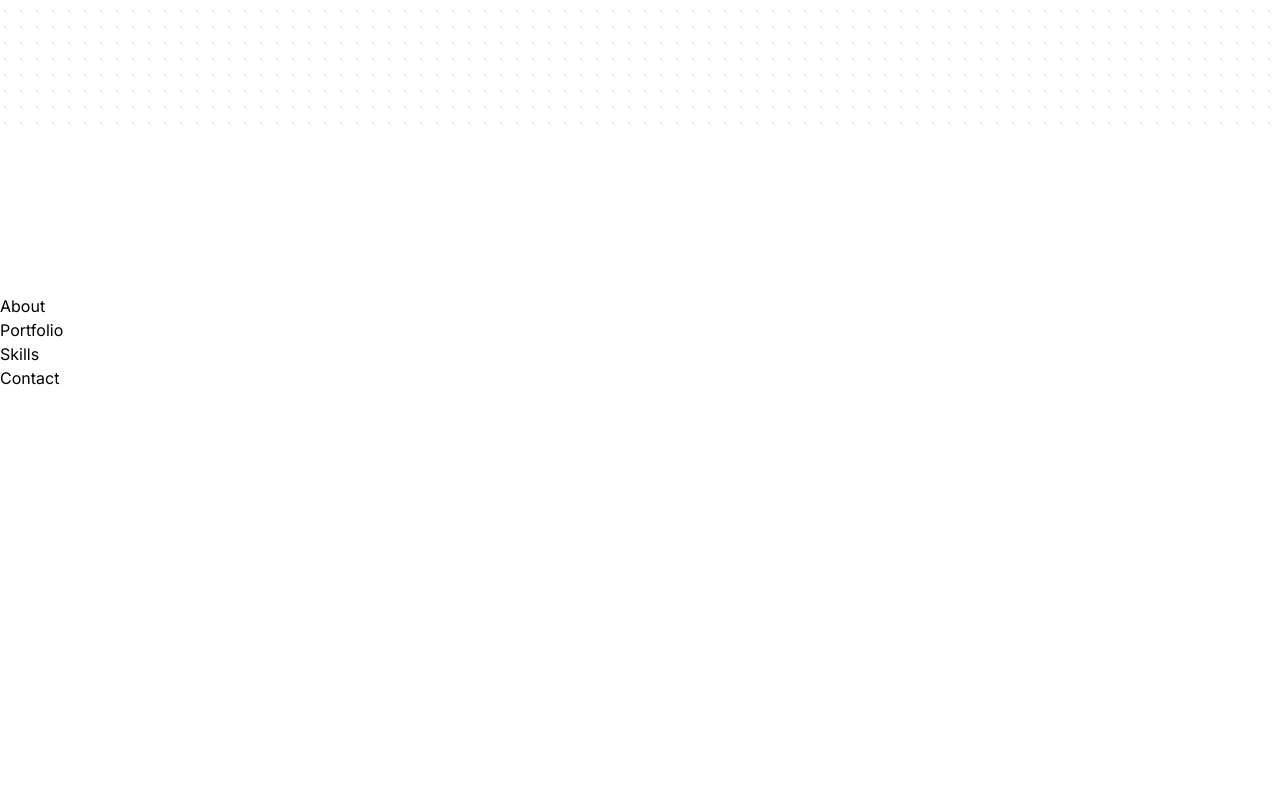
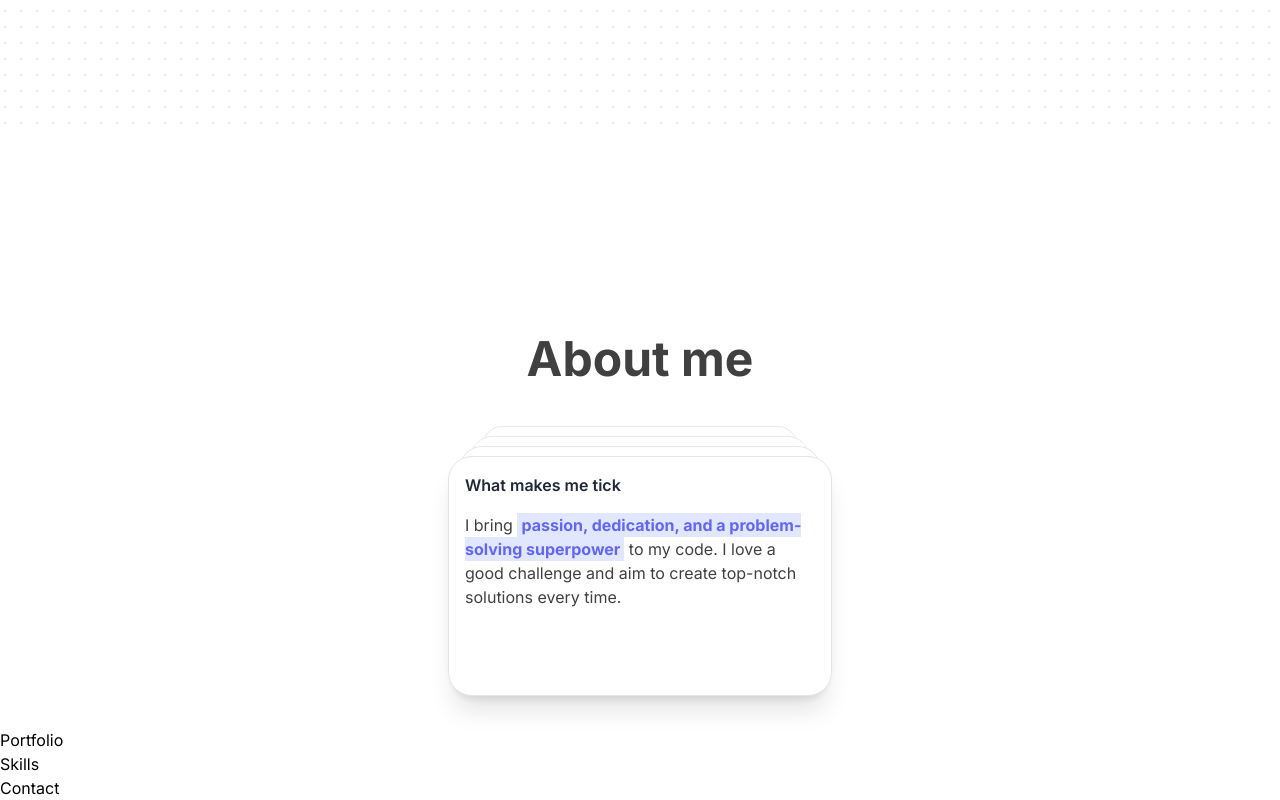
Before and after one commit to tmatteozzi/portfolio, a Next.js app: page / in a window 1280 px wide. Shown: the part 506-1306 px from the top of the page. Before the commit the page ends 896 px from the top, so only its background shows below. Built offline with nearby package versions, Linux system fonts and the light colour scheme.

Commit message:
Few changes

```diff
--- /dev/null
+++ b/app/components/ui/card-stack.tsx
@@ -0,0 +1,87 @@
+'use client';
+import { useEffect, useState } from 'react';
+import { motion } from 'framer-motion';
+import { cn } from '@/app/utils/cn';
+
+let interval: any;
+
+type Card = {
+    id: number;
+    name: string;
+    content: React.ReactNode;
+};
+
+export const CardStack = ({
+    items,
+    offset,
+    scaleFactor
+}: {
+    items: Card[];
+    offset?: number;
+    scaleFactor?: number;
+}) => {
+    const CARD_OFFSET = offset || 10;
+    const SCALE_FACTOR = scaleFactor || 0.06;
+    const [cards, setCards] = useState<Card[]>(items);
+
+    useEffect(() => {
+        startFlipping();
+
+        return () => clearInterval(interval);
+    }, []);
+    const startFlipping = () => {
+        interval = setInterval(() => {
+            setCards((prevCards: Card[]) => {
+                const newArray = [...prevCards]; // create a copy of the array
+                newArray.unshift(newArray.pop()!); // move the last element to the front
+                return newArray;
+            });
+        }, 5000);
+    };
+
+    return (
+        <div className="relative  h-60 w-60 md:h-60 md:w-96">
+            {cards.map((card, index) => {
+                return (
+                    <motion.div
+                        key={card.id}
+                        className="absolute dark:bg-black bg-white h-60 w-60 md:h-60 md:w-96 rounded-3xl p-4 shadow-xl border border-neutral-200 dark:border-white/[0.1]  shadow-black/[0.1] dark:shadow-white/[0.05] flex flex-col justify-top"
+                        style={{
+                            transformOrigin: 'top center'
+                        }}
+                        animate={{
+                            top: index * -CARD_OFFSET,
+                            scale: 1 - index * SCALE_FACTOR, // decrease scale for cards that are behind
+                            zIndex: cards.length - index //  decrease z-index for the cards that are behind
+                        }}
+                    >
+                        <p className="text-gray-800 font-semibold dark:text-white">
+                            {card.name}
+                        </p>
+                        <div className="mt-4 font-normal text-neutral-700 dark:text-neutral-200">
+                            {card.content}
+                        </div>
+                    </motion.div>
+                );
+            })}
+        </div>
+    );
+};
+export const Highlight = ({
+    children,
+    className
+}: {
+    children: React.ReactNode;
+    className?: string;
+}) => {
+    return (
+        <span
+            className={cn(
+                'font-bold bg-indigo-100 text-indigo-500 dark:bg-indigo-700/[0.2] dark:text-indigo-500 px-1 py-0.5',
+                className
+            )}
+        >
+            {children}
+        </span>
+    );
+};
--- a/app/pages/About.tsx
+++ b/app/pages/About.tsx
@@ -1,3 +1,61 @@
+import { CardStack, Highlight } from '../components/ui/card-stack';
+
 export default function About() {
-    return <section id="about">About</section>;
+    const items = [
+        {
+            id: 0,
+            name: 'Why I code',
+            content: (
+                <p>
+                    Started coding in 2020 and I&apos;m hooked! Building things
+                    with code is amazing. React is my jam for creating awesome
+                    user interfaces.
+                </p>
+            )
+        },
+        {
+            id: 1,
+            name: 'Always learning',
+            content: (
+                <p>
+                    The world of code keeps evolving. I love taking online
+                    courses, attending workshops, and staying updated with the
+                    latest tech.
+                </p>
+            )
+        },
+        {
+            id: 2,
+            name: 'My coding goals',
+            content: (
+                <p>
+                    Becoming a coding rockstar is the dream! I want to build all
+                    sorts of cool stuff, from web apps to mobile apps. Maybe
+                    even help others learn to code someday.
+                </p>
+            )
+        },
+        {
+            id: 3,
+            name: 'What makes me tick',
+            content: (
+                <p>
+                    I bring{' '}
+                    <Highlight>
+                        passion, dedication, and a problem-solving superpower
+                    </Highlight>{' '}
+                    to my code. I love a good challenge and aim to create
+                    top-notch solutions every time.
+                </p>
+            )
+        }
+    ];
+    return (
+        <section id="about" className="flex flex-col items-center py-8">
+            <h1 className="text-2xl md:text-4xl lg:text-5xl font-bold text-neutral-700 dark:text-white max-w-4xl leading-relaxed lg:leading-snug mb-16 text-center">
+                About me
+            </h1>
+            <CardStack items={items} />
+        </section>
+    );
 }
--- a/app/pages/Skills.tsx
+++ b/app/pages/Skills.tsx
@@ -1,4 +1,5 @@
 export default function Skills() {
     // SKILLS Y SOFT SKILLS
+    // PARA SOFT SKILLS CANVAS REVEAL
     return <div>Skills</div>;
 }
```
